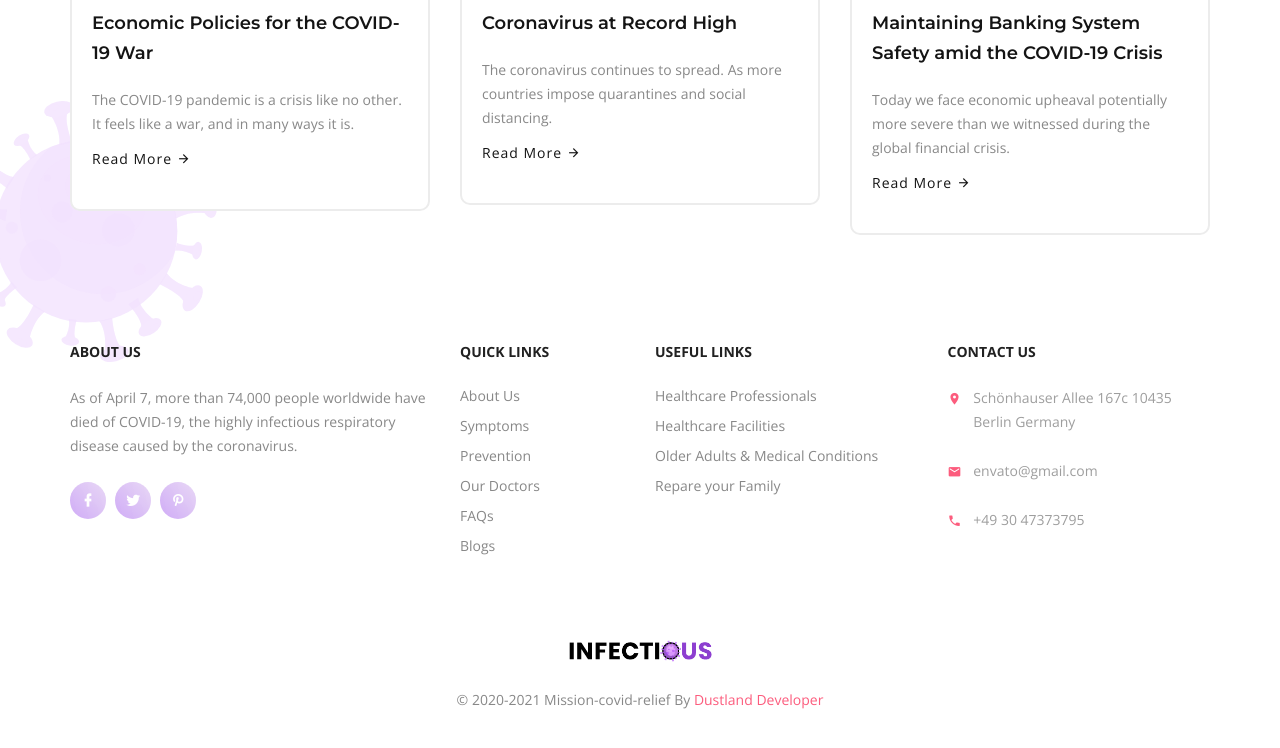
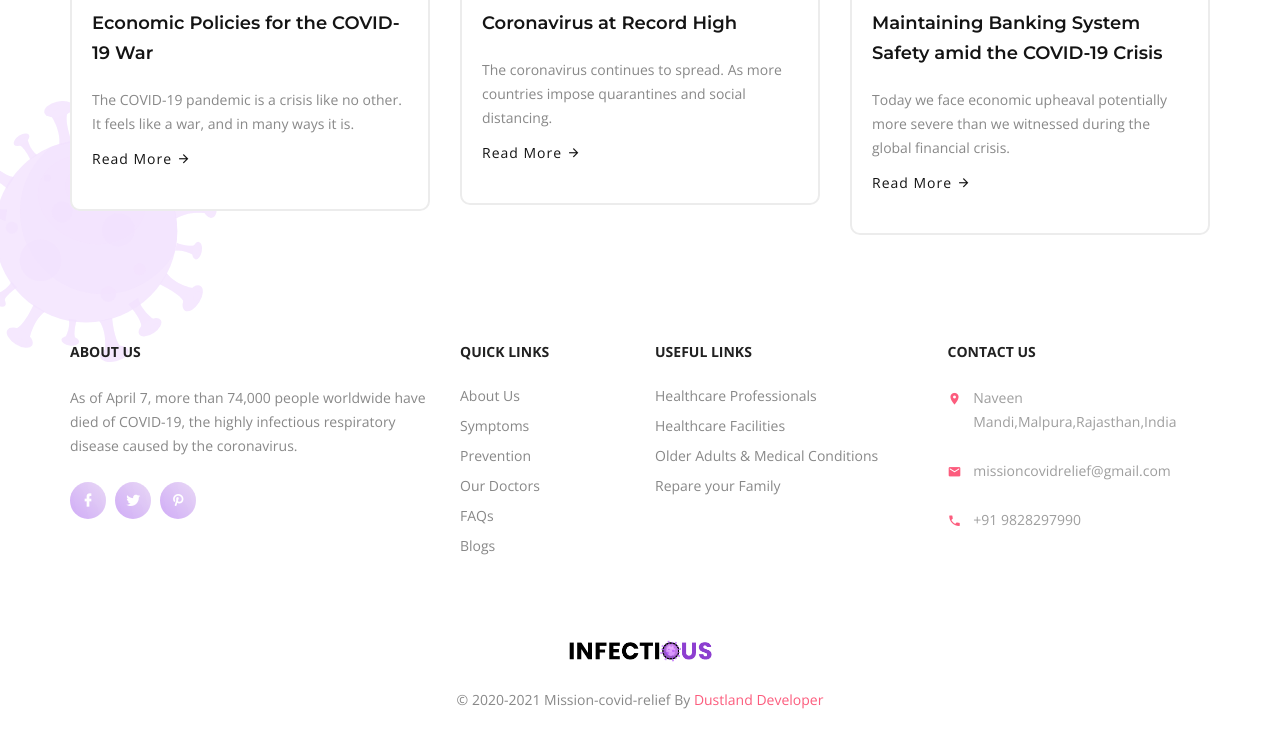
Before and after one commit to kiriotheo/missioncovidrelief, a plain HTML site: page index.html in a window 1280 px wide. Shown: the part 7941-8689 px from the top of the page. Drawn offline with nearby package versions, Linux system fonts and the light colour scheme.

Commit message:
Update index.html

```diff
--- a/index.html
+++ b/index.html
@@ -877,9 +877,9 @@
             <div class="widget widget-text">
               <h5 class="widget-title">Contact Us</h5>
               <ul class="footer-contact">
-              	<li><i class="mdi mdi-map-marker"></i> <p>Schönhauser Allee 167c 10435 Berlin Germany</p></li>
-                <li><i class="mdi mdi-email"></i> <p><a href="#">envato@gmail.com</a></p></li>
-                <li><i class="mdi mdi-phone"></i> <p>+49 30 47373795</p></li>
+              	<li><i class="mdi mdi-map-marker"></i> <p>Naveen Mandi,Malpura,Rajasthan,India</p></li>
+                <li><i class="mdi mdi-email"></i> <p><a href="#">missioncovidrelief@gmail.com</a></p></li>
+                <li><i class="mdi mdi-phone"></i> <p>+91 9828297990</p></li>
               </ul>
             </div>
           </div>
```
